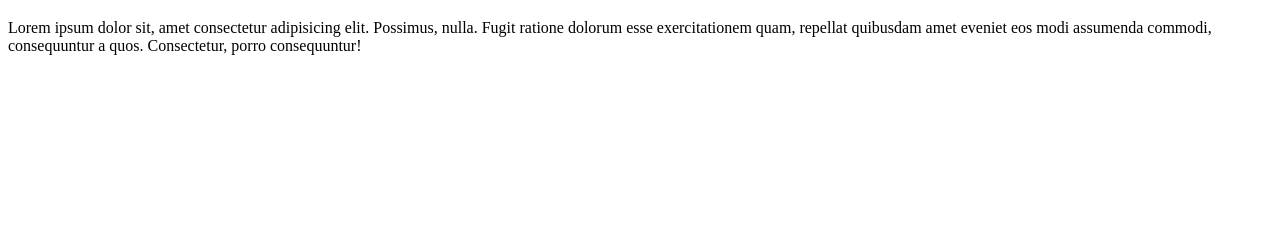
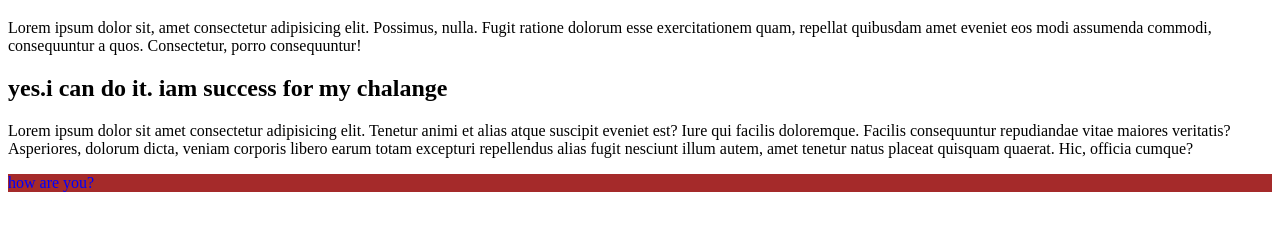
Before and after one commit to leon14524/html-practice-time, a plain HTML site: page html-practice-time/index.html in a window 1280 px wide. Shown: the part 61-292 px from the top of the page. Drawn offline with Linux system fonts and the light colour scheme.

Commit message:
second commit

```diff
--- a/html-practice-time/index.html
+++ b/html-practice-time/index.html
@@ -9,5 +9,14 @@
       <h1>ami r partachi na plaess help me</h1>
 
       <p>Lorem ipsum dolor sit, amet consectetur adipisicing elit. Possimus, nulla. Fugit ratione dolorum esse exercitationem quam, repellat quibusdam amet eveniet eos modi assumenda commodi, consequuntur a quos. Consectetur, porro consequuntur!</p>
+
+      <h2>yes.i can do it. iam success for my chalange </h2>
+      <p>Lorem ipsum dolor sit amet consectetur adipisicing elit. Tenetur animi et alias atque suscipit eveniet est? Iure qui facilis doloremque. Facilis consequuntur repudiandae vitae maiores veritatis? Asperiores, dolorum dicta, veniam corporis libero earum totam excepturi repellendus alias fugit nesciunt illum autem, amet tenetur natus placeat quisquam quaerat. Hic, officia cumque?</p>
+
+
+
+      <div style="color: blue; background-color: brown; height: 50%; width: 50o%;">
+           how are you?
+      </div>
 </body>
 </html>
```
